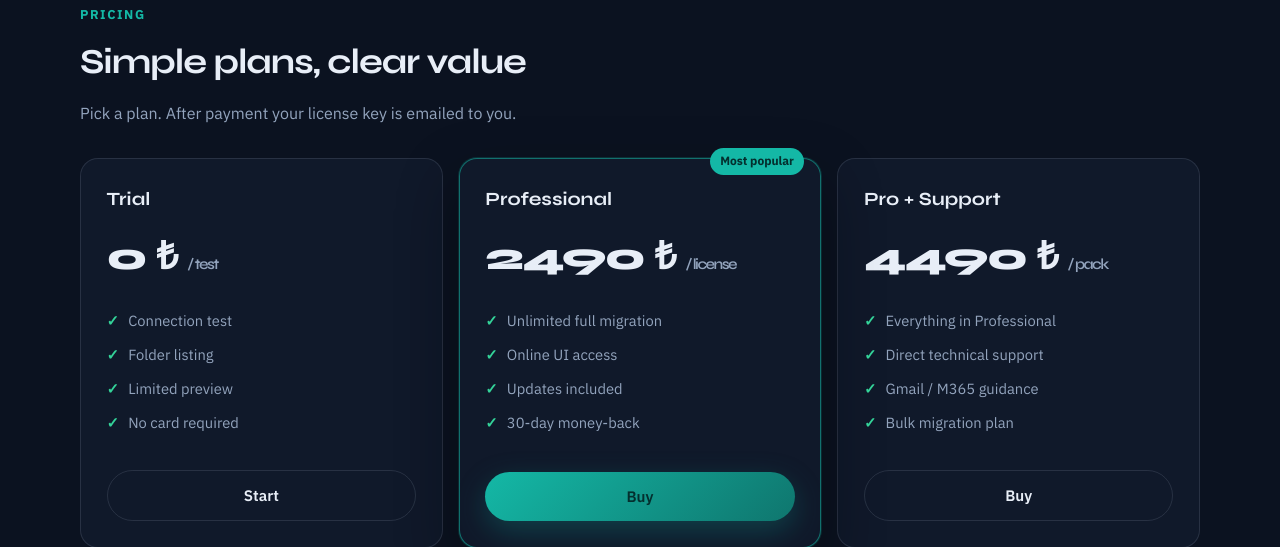
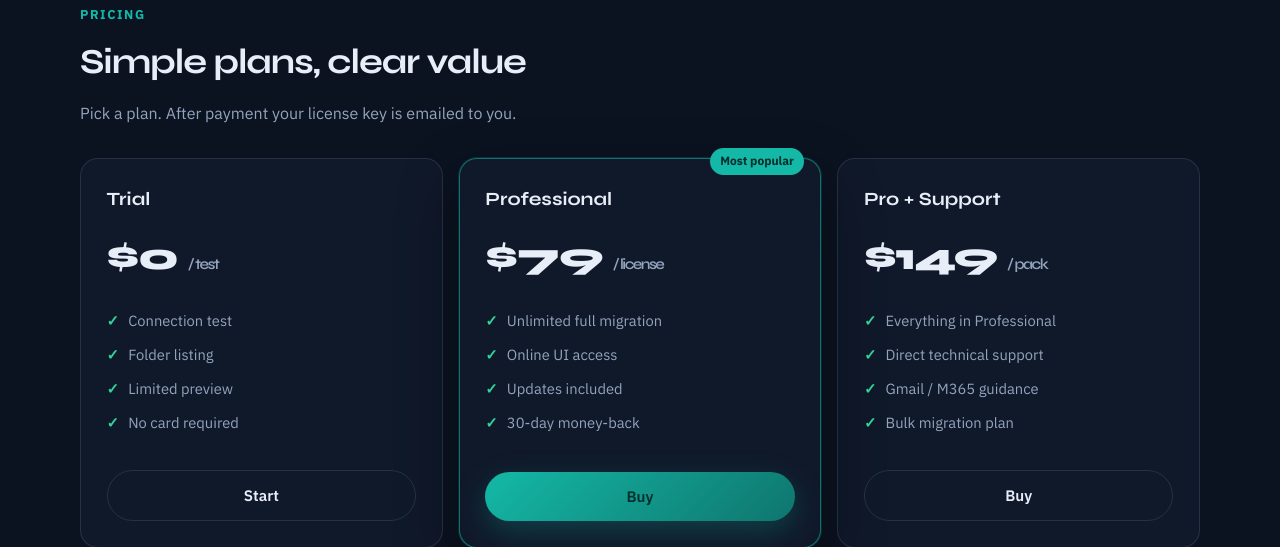
Before and after one commit to Mrxapkib/mail2mail, a Flask app: page / in a window 1280 px wide. Shown: the part 1998-2545 px from the top of the page. Run offline with Flask 3, Linux system fonts and the light colour scheme.

Commit message:
Show plan prices in US dollars.
Co-authored-by: Cursor <cursoragent@cursor.com>

```diff
--- a/app.py
+++ b/app.py
@@ -56,8 +56,8 @@ app.config["SECRET_KEY"] = os.environ.get("POSTAAKTAR_SECRET", secrets.token_hex
 app.config["PERMANENT_SESSION_LIFETIME"] = 86400 * 7
 app.register_blueprint(admin_bp)
 
-PRICE_PRO = int(os.environ.get("POSTAAKTAR_PRICE_PRO", "2490"))
-PRICE_SUPPORT = int(os.environ.get("POSTAAKTAR_PRICE_SUPPORT", "4490"))
+PRICE_PRO = int(os.environ.get("POSTAAKTAR_PRICE_PRO", "79"))
+PRICE_SUPPORT = int(os.environ.get("POSTAAKTAR_PRICE_SUPPORT", "149"))
 SUPPORT_EMAIL = os.environ.get("POSTAAKTAR_SUPPORT_EMAIL", "hello@mail2mail.org")
 ORDERS_FILE = Path(os.environ.get("POSTAAKTAR_ORDERS", ROOT / "data" / "orders.txt"))
 
--- a/i18n.py
+++ b/i18n.py
@@ -21,7 +21,7 @@ EN = {'app_kicker': 'Online tool',
  'buy_note': 'Note (optional)',
  'buy_note_foot': 'Payment instructions will be sent by email or our support channel.',
  'buy_note_ph': 'How many mailboxes? Which providers?',
- 'buy_sub': 'Amount: {amount} ₺. After you submit, your license key will be emailed to you.',
+ 'buy_sub': 'Amount: ${amount}. After you submit, your license key will be emailed to you.',
  'buy_submit': 'Submit order',
  'buy_thanks_body': 'Thanks {name}. Your license will be sent to {email}.',
  'buy_thanks_title': 'Order received',
--- a/templates/landing.html
+++ b/templates/landing.html
@@ -83,7 +83,7 @@
       <div class="price-grid">
         <div class="price-card">
           <h3>{{ _('plan_trial') }}</h3>
-          <p class="price">0 ₺ <small>{{ _('plan_trial_per') }}</small></p>
+          <p class="price">$0 <small>{{ _('plan_trial_per') }}</small></p>
           <ul>
             <li>{{ _('plan_trial_1') }}</li>
             <li>{{ _('plan_trial_2') }}</li>
@@ -95,7 +95,7 @@
         <div class="price-card featured">
           <span class="badge">{{ _('badge_popular') }}</span>
           <h3>{{ _('plan_pro') }}</h3>
-          <p class="price">{{ price_pro }} ₺ <small>{{ _('plan_pro_per') }}</small></p>
+          <p class="price">${{ price_pro }} <small>{{ _('plan_pro_per') }}</small></p>
           <ul>
             <li>{{ _('plan_pro_1') }}</li>
             <li>{{ _('plan_pro_2') }}</li>
@@ -106,7 +106,7 @@
         </div>
         <div class="price-card">
           <h3>{{ _('plan_support') }}</h3>
-          <p class="price">{{ price_support }} ₺ <small>{{ _('plan_support_per') }}</small></p>
+          <p class="price">${{ price_support }} <small>{{ _('plan_support_per') }}</small></p>
           <ul>
             <li>{{ _('plan_sup_1') }}</li>
             <li>{{ _('plan_sup_2') }}</li>
```
